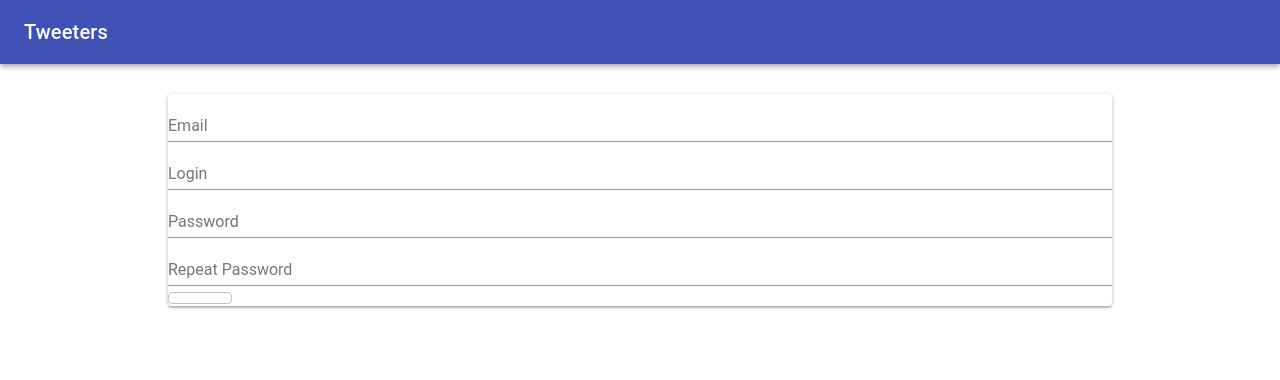
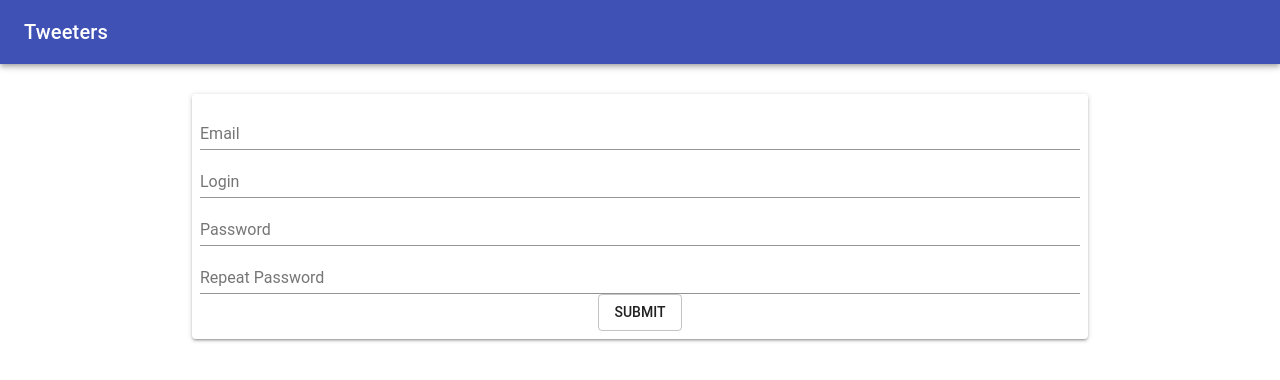
Before and after one commit to CurbYourStrangeness/twitter-clone, a React (Create React App) app in the folder client/: page /register in a window 1280 px wide. Shown: the top 380 px of the page. Built offline with nearby package versions, Linux system fonts and the light colour scheme; the HTML template or start-up script is replaced by a standard one.

Commit message:
centered Register.js submit button with class

```diff
--- a/client/src/components/Auth/Register.js
+++ b/client/src/components/Auth/Register.js
@@ -7,6 +7,9 @@ import { withStyles } from '@material-ui/core/styles'
 const styles = {
    textField: {
    width: '100%'
+ },
+ btnBlock: {
+  textAlign: 'center'
  }
 }
 
@@ -27,7 +30,7 @@ class Register extends Component {
     const { classes } = this.props;
 
     return (
-      <Paper>
+      <Paper style={{ padding: 8 }}>
        <form>
          <TextField
              type="email"
@@ -49,7 +52,11 @@ class Register extends Component {
              type="password"
              className={classes.textField}
           />
-         <Button variant="outlined"/>
+         <div className={classes.btnBlock}>
+            <Button variant="outlined">
+              Submit
+            </Button>
+         </div>
        </form>
       </Paper>
     )
```
